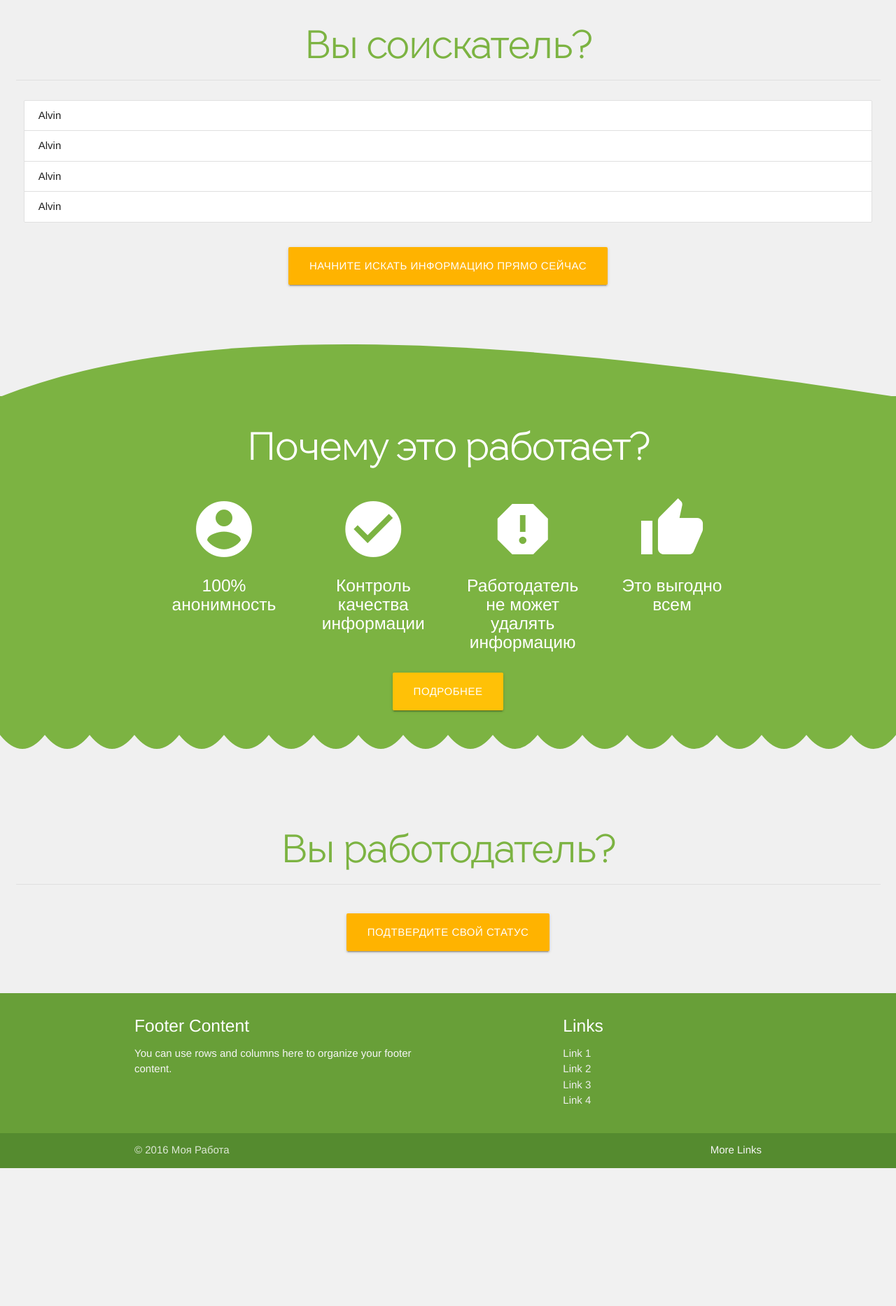
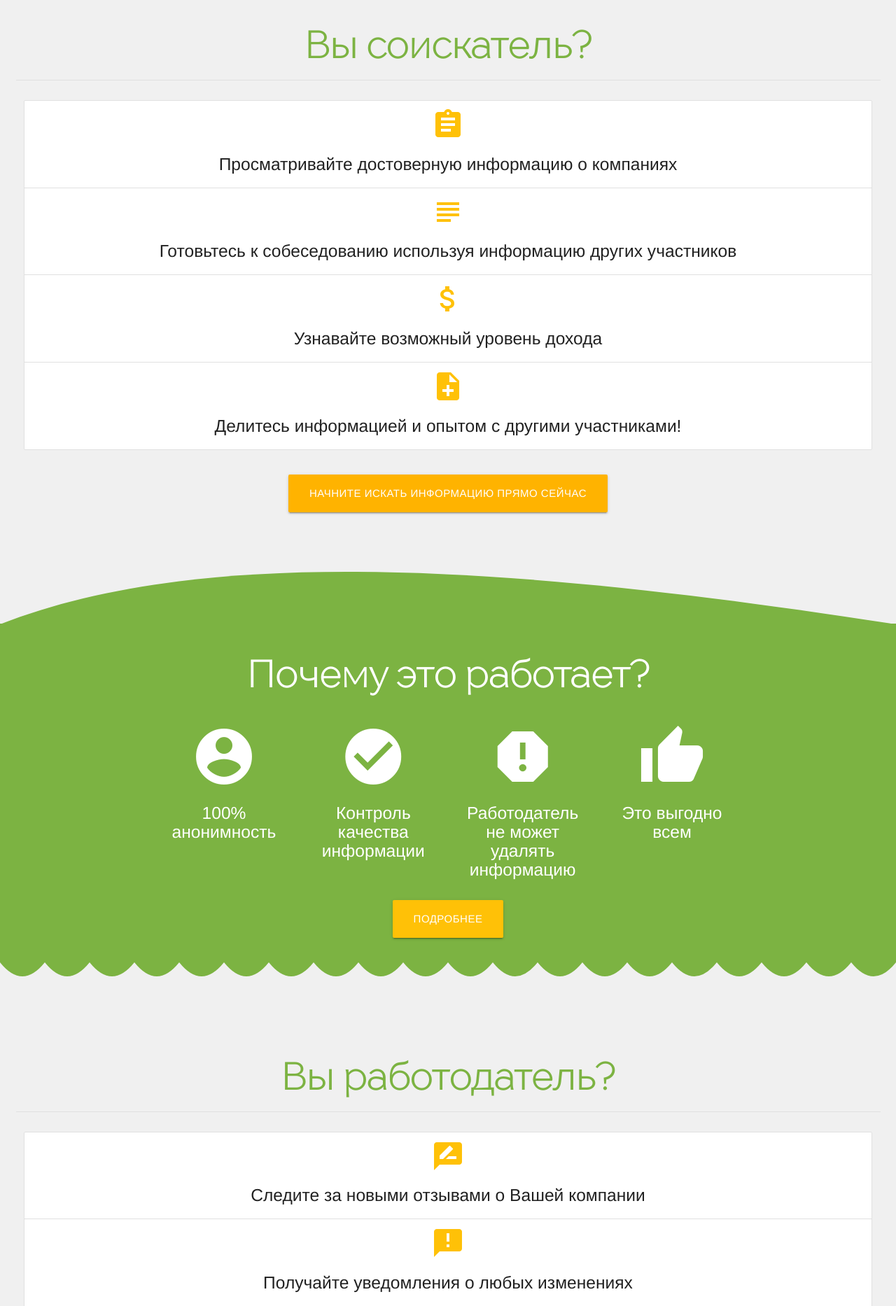
Before and after one commit to Lookyan/goodwork, a Django app: page / in a window 1280 px wide. Shown: the part 1798-3664 px from the top of the page at 70% size. Before the commit the page ends 3467 px from the top, so only its background shows below. Run offline with Django 3.2, Linux system fonts and the light colour scheme; some libraries are stand-ins or nearby versions; some web fonts are replaced.

Commit message:
more info

```diff
--- a/templates/base.html
+++ b/templates/base.html
@@ -97,10 +97,9 @@
     <div class="container">
         <div class="row">
             <div class="col l6 s12">
-                <h5 class="white-text">Footer Content</h5>
+                <h5 class="white-text">Моя работа</h5>
 
-                <p class="grey-text text-lighten-4">You can use rows and columns here to organize your footer
-                    content.</p>
+                <p class="grey-text text-lighten-4">Моя работа</p>
             </div>
             <div class="col l4 offset-l2 s12">
                 <h5 class="white-text">Links</h5>
--- a/templates/main.html
+++ b/templates/main.html
@@ -132,10 +132,10 @@
                 <div class="row">
                     <div class="col s12">
                         <ul class="collection">
-                          <li class="collection-item">Alvin</li>
-                          <li class="collection-item">Alvin</li>
-                          <li class="collection-item">Alvin</li>
-                          <li class="collection-item">Alvin</li>
+                          <li class="collection-item center-align"><i class="material-icons amber-text md-48">assignment</i><h5>Просматривайте достоверную информацию о компаниях</h5></li>
+                          <li class="collection-item center-align"><i class="material-icons amber-text md-48">subject</i><h5>Готовьтесь к собеседованию используя информацию других участников</h5></li>
+                          <li class="collection-item center-align"><i class="material-icons amber-text md-48">attach_money</i><h5>Узнавайте возможный уровень дохода</h5></li>
+                          <li class="collection-item center-align"><i class="material-icons amber-text md-48">note_add</i><h5>Делитесь информацией и опытом с другими участниками!</h5></li>
                         </ul>
                     </div>
                 </div>
@@ -218,12 +218,17 @@
             <div class="col s12">
                 <div class="row">
                     <div class="col s12">
-
+                        <ul class="collection">
+                          <li class="collection-item center-align"><i class="material-icons amber-text md-48">rate_review</i><h5>Следите за новыми отзывами о Вашей компании</h5></li>
+                          <li class="collection-item center-align"><i class="material-icons amber-text md-48">announcement</i><h5>Получайте уведомления о любых изменениях</h5></li>
+                          <li class="collection-item center-align"><i class="material-icons amber-text md-48">note_add</i><h5>Дополняйте информацию о Вашей компании</h5></li>
+                          <li class="collection-item center-align"><i class="material-icons amber-text md-48">reply</i><h5>Изменить или удалить отзыв нельзя, но можно ответить на него</h5></li>
+                        </ul>
                     </div>
                 </div>
                 <div class="row">
                     <div class="col s12 center-align">
-                        <a class="btn btn-large amber darken-1" href="#">Подтвердите свой статус</a>
+                        <a class="btn btn-large amber darken-1" href="#">Подтвердите свой статус работодателя</a>
                     </div>
                 </div>
             </div>
```
